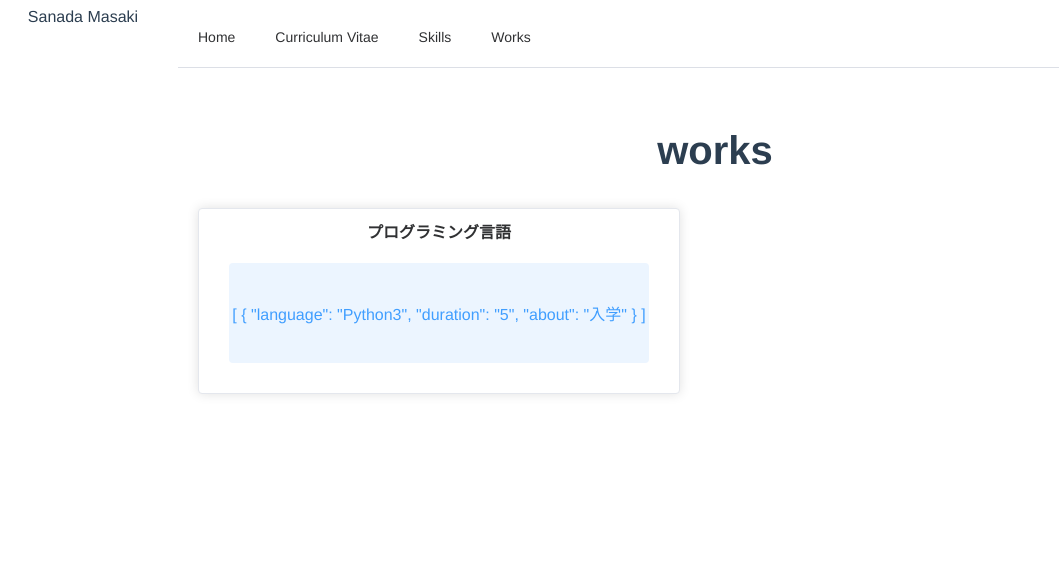
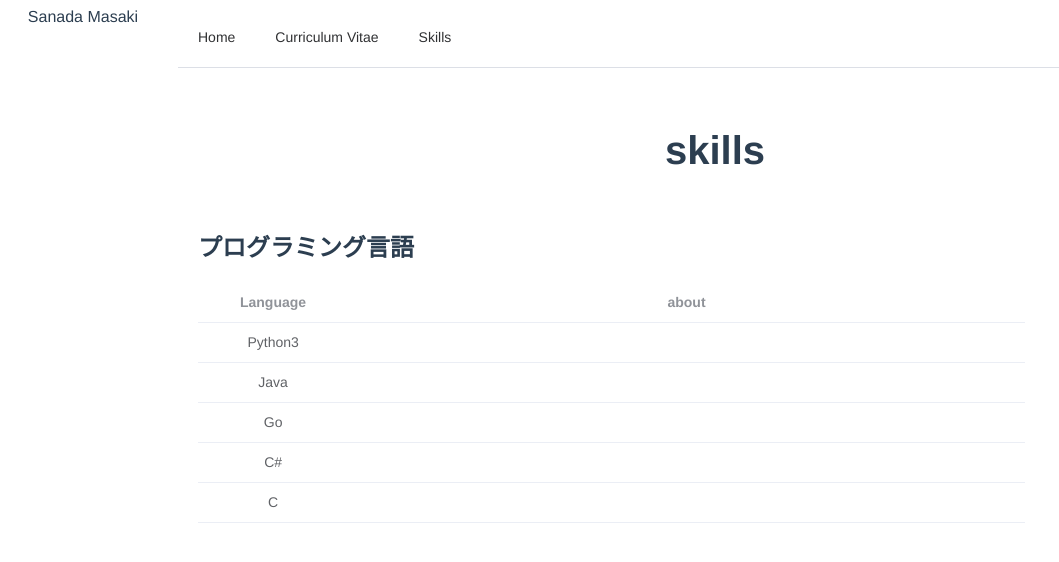
Before and after one commit to masaki12-s/portfolio, a Vue app: page /skills in a window 1280 px wide. Shown: the top 562 px of the page, without its empty margins (0-1059 px from the left). Built offline with nearby package versions, Linux system fonts and the light colour scheme.

Commit message:
テーブルのレイアウト調整

```diff
--- a/src/App.vue
+++ b/src/App.vue
@@ -15,7 +15,7 @@
         <el-menu-item index="/portfolio">Home</el-menu-item>
         <el-menu-item index="/cv" >Curriculum Vitae</el-menu-item>
         <el-menu-item index="/skills">Skills</el-menu-item>
-        <el-menu-item index="/works">Works</el-menu-item>
+        <!-- <el-menu-item index="/works">Works</el-menu-item> -->
 
       </el-menu>
     </el-header>
--- a/src/views/CurriculumVitae.vue
+++ b/src/views/CurriculumVitae.vue
@@ -2,23 +2,31 @@
     <div class="grid-content ep-bg-purple-dark" />
     <h2 style="text-align: left;"> 学歴</h2>
         <el-table :data="education" style="width: 600px" >
-            <el-table-column prop="year_month" label="year_month" width="120" />
-            <el-table-column prop="school" label="School" width="375" />
-            <el-table-column prop="info" label="Info"  />
+            <el-table-column prop="year_month" label="年月" header-align="center" align="center" width="120" />
+            <el-table-column prop="school" label="学校名" header-align="center"  width="375" />
+            <el-table-column prop="info" label="入学/卒業" header-align="center" align="center" />
         </el-table>
 
     <h2 style="text-align: left;"> インターン経歴 </h2>
         <el-table :data="intern" style="width: 80%" >
-            <el-table-column prop="year_month" label="year_month" width="120" />
-            <el-table-column prop="company" label="company" width="400" />
-            <el-table-column prop="about" label="about" />
+            <el-table-column prop="year_month" label="年月" header-align="center" align="center" width="120" />
+            <el-table-column prop="company" label="会社名" header-align="center" align="center" width="200" />
+            <el-table-column prop="duration" label="期間" header-align="center" align="center" width="120" />
+            <el-table-column prop="about" label="業務内容" header-align="center" align="center" />
         </el-table>
 </template>
 <script lang="ts" setup>
   const intern = [
     {
-      company:'qq',
+      company:'',
       year_month:'2022年8月',
+      duration:'1週間',
+      about:"",
+    },
+    {
+      company:'株式会社リクルート',
+      year_month:'2022年11月',
+      duration:"1ヶ月",
       about:"",
     }
   ]
--- a/src/views/Skills.vue
+++ b/src/views/Skills.vue
@@ -1,47 +1,40 @@
 <template>
     <el-header>
-        <p style="font-size:40px;font-weight: bold;">works</p>
+        <p style="font-size:40px;font-weight: bold;">skills</p>
     </el-header>
     <el-main>
-        <el-row>
-            <el-card class="box-card" :body-style="{ padding: '10px' }">
-                <b>プログラミング言語</b>
-                <p v-for="item in language" :key="item" class="scrollbar-demo-item">{{ item }}</p>
-            </el-card>
-
-        </el-row>
+        <h2 style="text-align: left;"> プログラミング言語 </h2>
+        <el-table :data="prolanguage" style="width: 80%" >
+            <el-table-column prop="language" label="Language" header-align="center" align="center" width="150" />
+            <el-table-column prop="about"  header-align="center" label="about"/>
+        </el-table>
 
     </el-main>
 
 </template>
 
-<script lang="ts">
-export default {
-    data: () => {
-        return {
-            language: [prolanguage],
-            field: ["Network", "machineLeaning", "Git", "AWS"],
-        }
-    }
-}
+<script lang="ts" setup>
 const prolanguage = [
     {
       language: 'Python3',
-      duration: '5',
-      about: '入学',
+      about: '',
     },
+    {
+      language: 'Java',
+      about: '',
+    },
+    {
+      language: 'Go',
+      about: '',
+    },
+    {
+      language: 'C#',
+      about: '',
+    },
+    {
+      language: 'C',
+      about: '',
+    },
+
   ]
 </script>
-<style scoped>
-.scrollbar-demo-item {
-  display: flex;
-  align-items: center;
-  justify-content: center;
-  height: 100px;
-  margin: 20px;
-  text-align: center;
-  border-radius: 4px;
-  background: var(--el-color-primary-light-9);
-  color: var(--el-color-primary);
-}
-</style>
```
